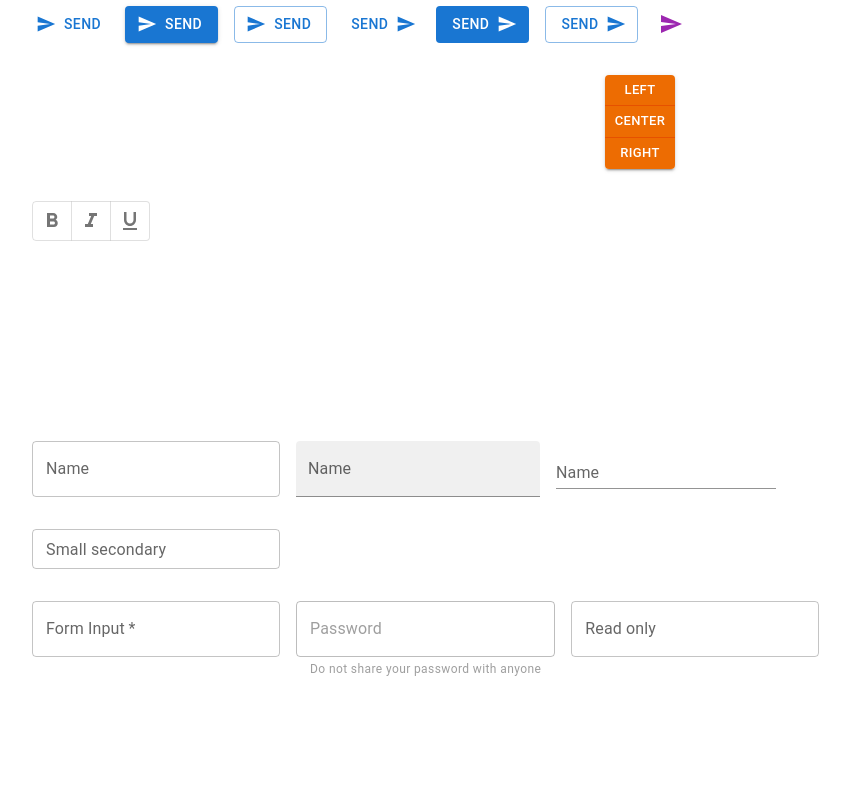
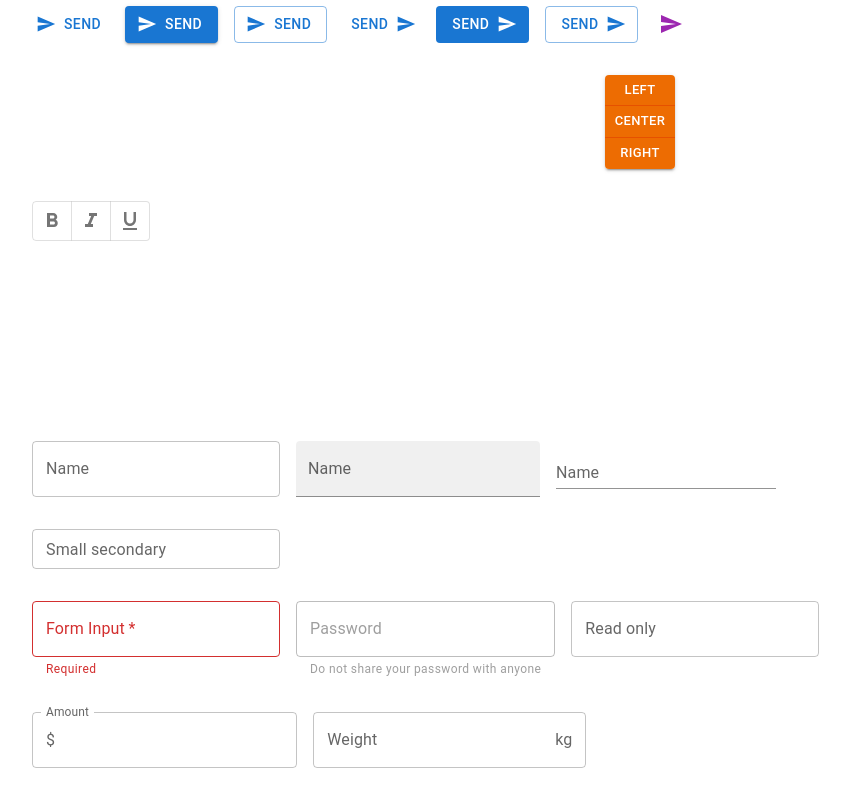
Before and after one commit to on3ginnn/mui_demo_v2, a React (Vite) app: page / in a window 1280 px wide. Shown: the part 933-1733 px from the top of the page, without its empty margins (0-850 px from the left). Before the commit the page ends 1645 px from the top, so only its background shows below. Built offline with nearby package versions, Linux system fonts and the light colour scheme.

Commit message:
validate field

```diff
--- a/src/components/MUITextField.jsx
+++ b/src/components/MUITextField.jsx
@@ -1,6 +1,8 @@
-import { Stack, TextField } from "@mui/material"
+import { Stack, TextField, InputAdornment } from "@mui/material"
+import { useState } from 'react';
 
 export const MuiTextField = () => {
+    const [value, setValue] = useState('');
     return (
         <Stack spacing={4}>
             <Stack direction='row' spacing={2}>
@@ -12,9 +14,26 @@ export const MuiTextField = () => {
                 <TextField label='Small secondary' size="small" color="secondary" />
             </Stack>
             <Stack direction='row' spacing={2}>
-                <TextField label='Form Input' required />
+                <TextField
+                    label='Form Input'
+                    value={value}
+                    onChange={e => setValue(e.target.value)}
+                    required
+                    error={!value}
+                    helperText={
+                        !value ? 'Required' : 'Do not share your password with anyone'
+                    }
+                />
                 <TextField label='Password' type="password" disabled helperText="Do not share your password with anyone" />
                 <TextField label='Read only' InputProps={{ readOnly: true }} />
+            </Stack>
+            <Stack direction='row' spacing={2}>
+                <TextField label='Amount' InputProps={{
+                    startAdornment: <InputAdornment position="start">$</InputAdornment>
+                 }} />
+                <TextField label='Weight' InputProps={{  /* для поиска */
+                    endAdornment: <InputAdornment position="end">kg</InputAdornment>
+                 }} />
             </Stack>
         </Stack>
     )
```
